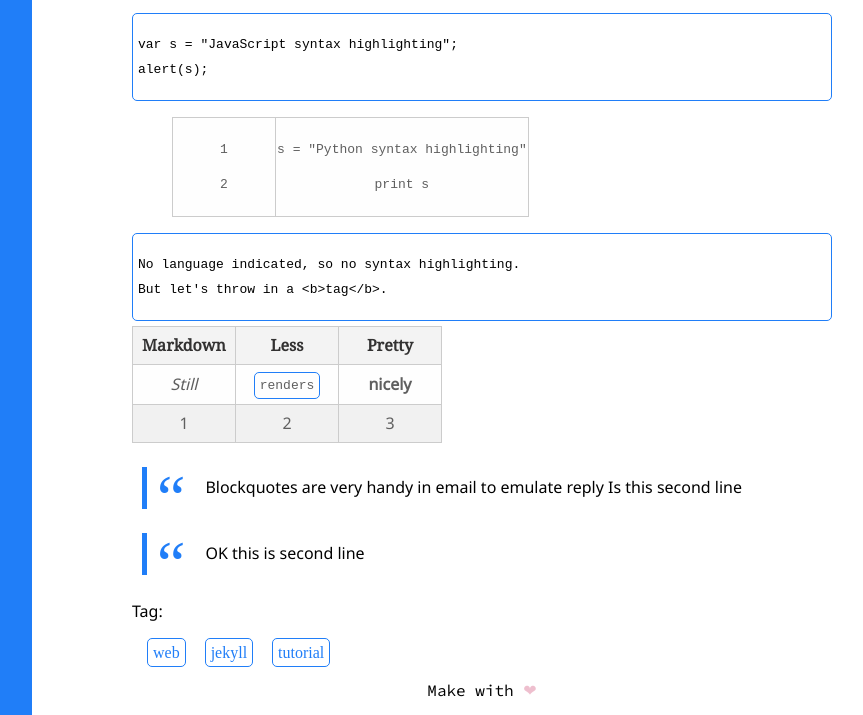
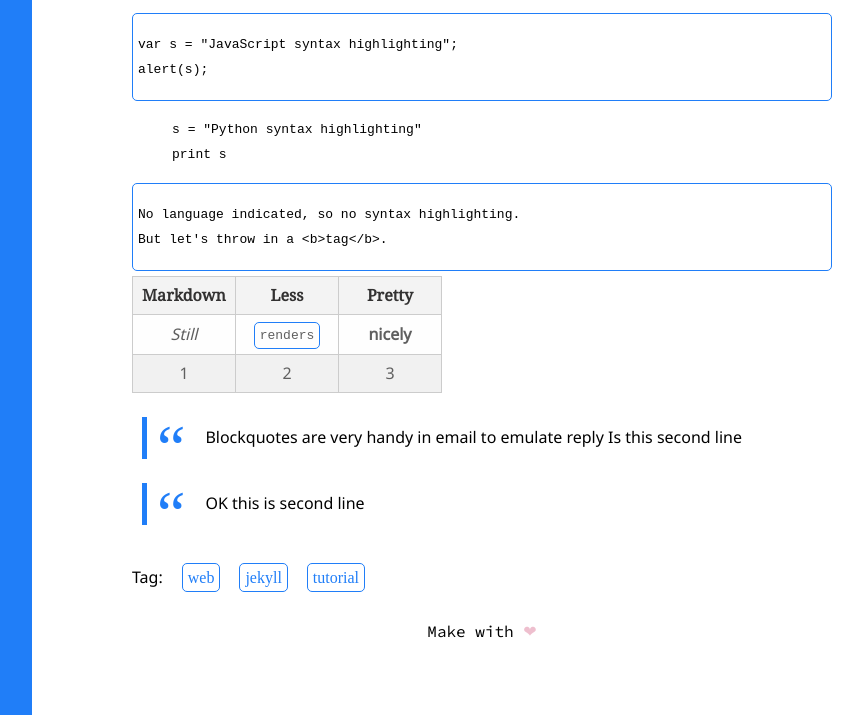
Before and after one commit to thanhnguyenq/thanhnguyenq.github.io, a Jekyll site: the page built from _posts/2017-03-20-Example.md, in a window 1280 px wide and 1400 px high, scrolled down 376 px. Shown: the part 685-1400 px from the top of the window, without its empty margins (268-1131 px from the left). Built offline with Jekyll 4.4.1, drawn with Linux system fonts in a browser that asks for light colours.

Commit message:
add tag style

````diff
--- a/_layouts/post.html
+++ b/_layouts/post.html
@@ -7,7 +7,8 @@ layout: default
 <div class="post">
   {{ content }}
 
-  <p>Tag:</p> {% for tag in page.tags %}
+  <p style="display: inline-block;">Tag:</p>
+  {% for tag in page.tags %}
     <a href="{{ site.tagURL }}{{ tag }}" title="{{ tag }}" class="highlighter-rouge tag">{{ tag }}</a>
   {% endfor %}
 </div>
--- a/_posts/2017-03-20-Example.md
+++ b/_posts/2017-03-20-Example.md
@@ -41,7 +41,7 @@ var s = "JavaScript syntax highlighting";
 alert(s);
 ```
 
-{% highlight python linenos %}
+{% highlight python %}
 s = "Python syntax highlighting"
 print s
 {% endhighlight %}
--- a/_sass/_base.scss
+++ b/_sass/_base.scss
@@ -60,6 +60,17 @@ html, body, .wrapper, .sidebar {
   height: 100%;
   .content {
     min-height: calc(100% - 110px);
+    .post {
+      .tag {
+        text-decoration: none;
+        color: $base-color;
+        margin-left: 15px;
+        &:hover {
+          color: white;
+          background: $base-color;
+        }
+      }
+    }
   }
   h1, h2, h3, h4, h5, h6, th {
     font-family: $title-font-family;
--- a/_sass/_highlight.scss
+++ b/_sass/_highlight.scss
@@ -4,11 +4,6 @@
   padding: 5px;
   margin-bottom: 5px;
   margin-top: 5px;
-}
-.tag {
-  text-decoration: none;
-  color: $base-color;
-  margin-left: 15px;
 }
 
 blockquote {
````
